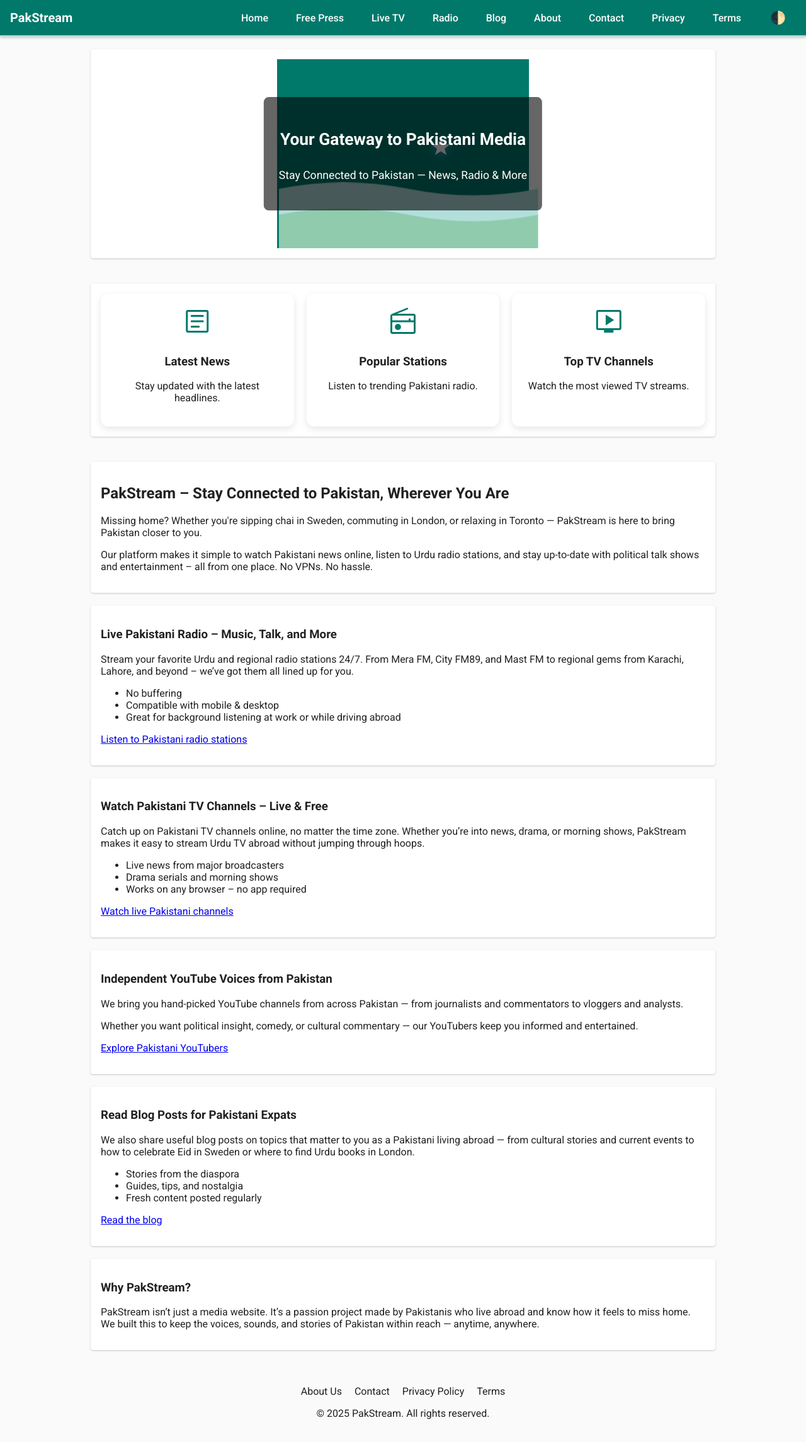
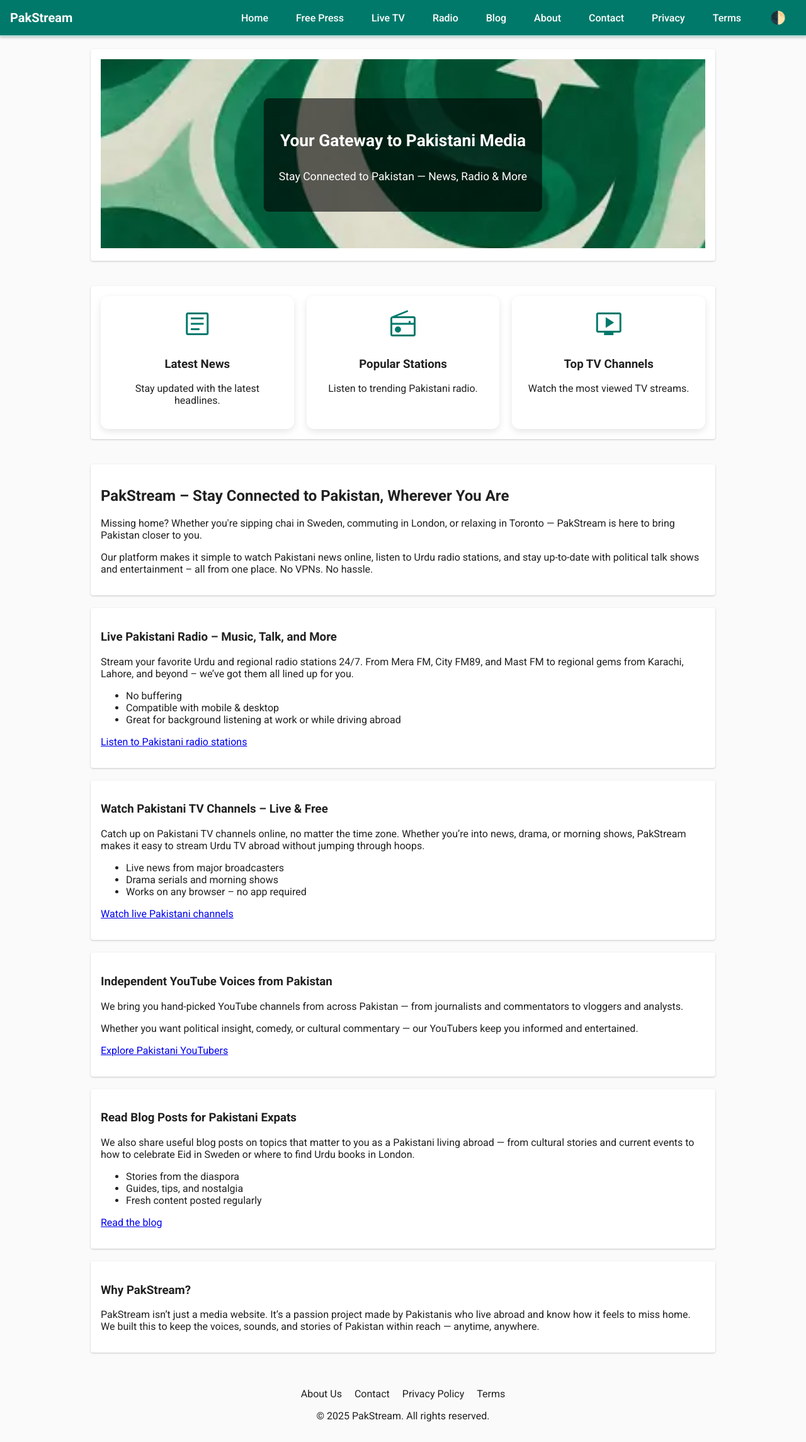
Before and after one commit to atifwaqar/pakstream, a Jekyll site: the page index.html, which Jekyll copies as it is, in a window 1280 px wide. Shown: the whole page at 63% size. Built offline with Jekyll 4.4.1, drawn with Linux system fonts in a browser that asks for light colours.

Commit message:
Revert "Animate hero flag with SVG and parallax effect"

```diff
--- a/css/style.css
+++ b/css/style.css
@@ -150,40 +150,10 @@ section {
   box-shadow: 0 1px 3px rgba(0,0,0,0.2);
 }
 
-.hero-banner img,
-.hero-banner svg {
+.hero-banner img {
   width: 100%;
   height: 300px;
   object-fit: cover;
-  display: block;
-}
-
-.wave {
-  animation: waveMove 10s ease-in-out infinite alternate;
-}
-
-@keyframes waveMove {
-  0% {
-    transform: scale(1) translateX(0px);
-  }
-  100% {
-    transform: scale(1.05) translateX(5px);
-  }
-}
-
-.crescent,
-.star {
-  animation: glow 3s ease-in-out infinite;
-}
-
-@keyframes glow {
-  0%,
-  100% {
-    filter: drop-shadow(0 0 5px var(--accent-info));
-  }
-  50% {
-    filter: drop-shadow(0 0 15px var(--accent-link));
-  }
 }
 
 .hero-text {
--- a/index.html
+++ b/index.html
@@ -82,37 +82,20 @@
 
   <!-- Hero section with image and tagline -->
   <section class="hero-banner">
-    <svg
-      class="hero-flag"
-      viewBox="0 0 400 300"
-      xmlns="http://www.w3.org/2000/svg"
-      role="img"
-      aria-label="Abstract Pakistan crescent and star">
-      <rect width="400" height="300" fill="var(--primary)" />
-      <g class="wave-layer" data-depth="0.02">
-        <path
-          class="wave wave1"
-          d="M0 200 Q100 180 200 200 T400 200 V300 H0Z"
-          fill="var(--primary-container)" />
-      </g>
-      <g class="wave-layer" data-depth="0.04">
-        <path
-          class="wave wave2"
-          d="M0 240 Q100 220 200 240 T400 240 V300 H0Z"
-          fill="var(--accent-success)"
-          opacity="0.3" />
-      </g>
-      <g class="emblem" transform="translate(260 140)" data-depth="0.08">
-        <path
-          class="crescent"
-          d="M0-50a50 50 0 1 0 0 100a35 35 0 1 1 0-100"
-          fill="var(--on-primary)" />
-        <polygon
-          class="star"
-          points="0,-15 4,-5 15,-5 6,2 9,12 0,6 -9,12 -6,2 -15,-5 -4,-5"
-          fill="var(--on-primary)" />
-      </g>
-    </svg>
+    <picture>
+      <source
+        type="image/webp"
+        srcset="/images/pakistan-abstract-380.webp 380w, /images/pakistan-abstract-760.webp 760w"
+        sizes="(max-width: 420px) 80vw, 380px" />
+      <img
+        src="/images/pakistan-abstract-380.webp"
+        width="380"
+        height="380"
+        alt="Abstract Pakistan crescent and star"
+        decoding="async"
+        fetchpriority="high"
+        style="aspect-ratio: 1 / 1; object-fit: cover;" />
+    </picture>
     <div class="hero-text">
       <h2>Your Gateway to Pakistani Media</h2>
       <p>Stay Connected to Pakistan — News, Radio &amp; More</p>
--- a/js/main.js
+++ b/js/main.js
@@ -73,25 +73,6 @@ document.addEventListener('DOMContentLoaded', function () {
       el.removeAttribute('data-src');
     });
   }
-
-  var banner = document.querySelector('.hero-banner');
-  if (banner) {
-    var layers = banner.querySelectorAll('[data-depth]');
-    banner.addEventListener('mousemove', function (e) {
-      var rect = banner.getBoundingClientRect();
-      var x = e.clientX - rect.left - rect.width / 2;
-      var y = e.clientY - rect.top - rect.height / 2;
-      layers.forEach(function (layer) {
-        var depth = parseFloat(layer.dataset.depth) || 0;
-        layer.style.transform = 'translate(' + x * depth + 'px,' + y * depth + 'px)';
-      });
-    });
-    banner.addEventListener('mouseleave', function () {
-      layers.forEach(function (layer) {
-        layer.style.transform = '';
-      });
-    });
-  }
 });
 
 (function(){
```
